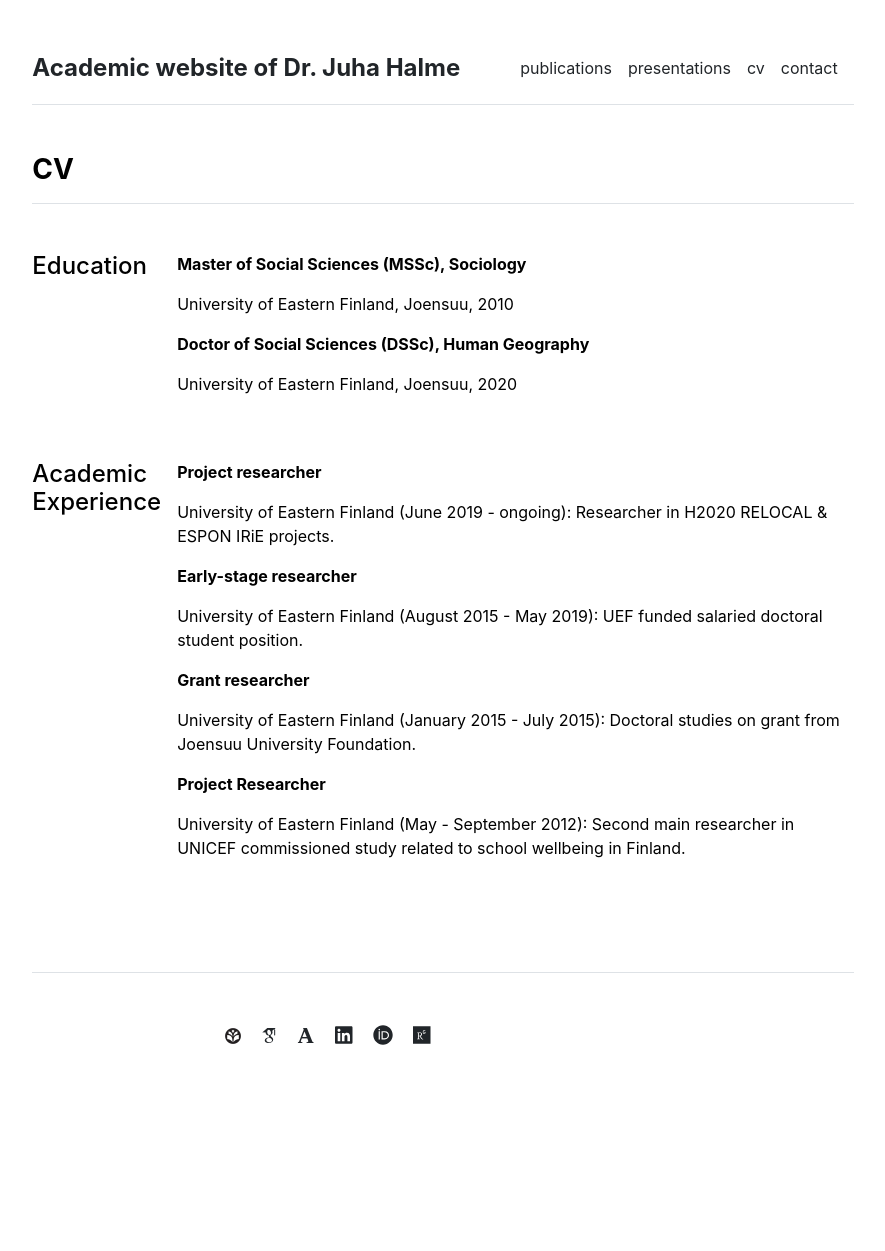
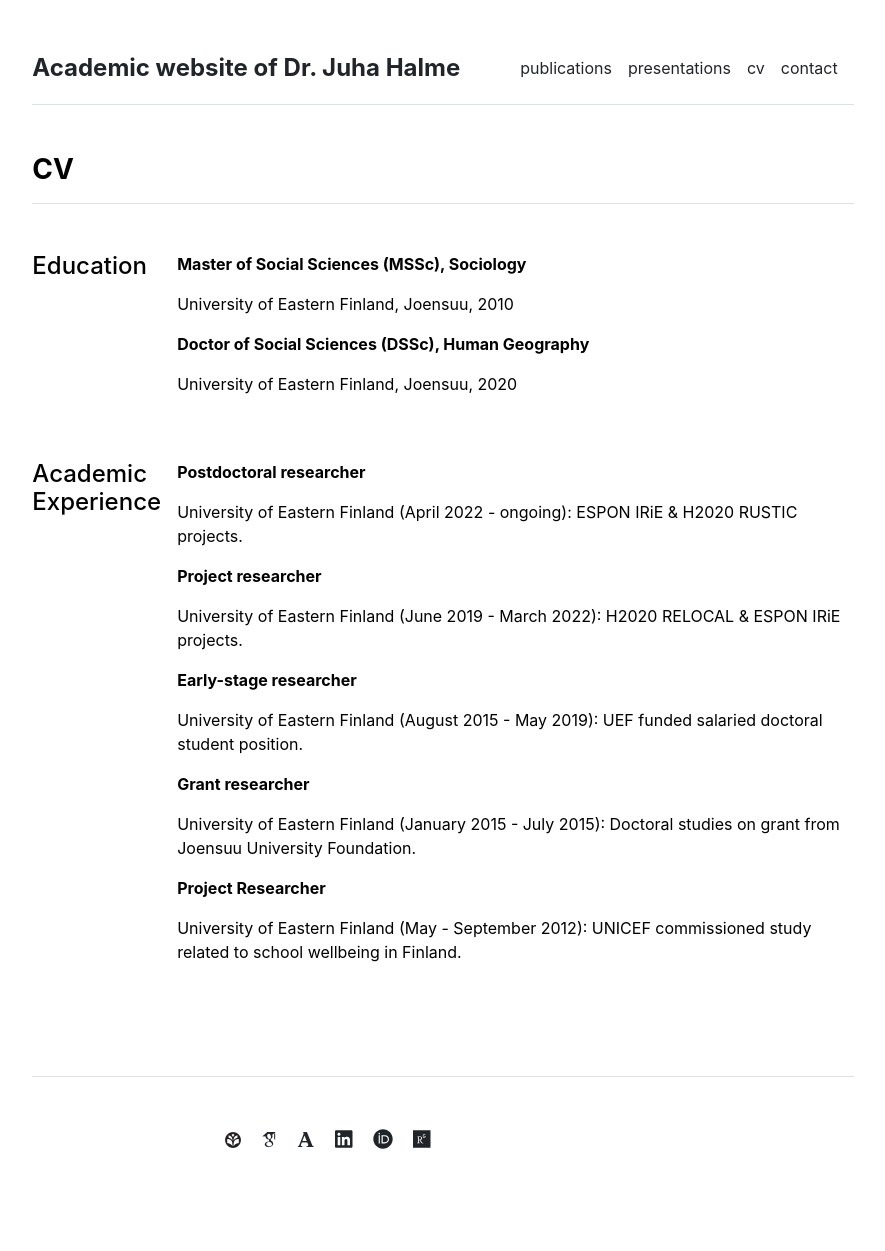
Before and after one commit to juhahalme/academicprofile, a Jekyll site: the page built from cv.md, in a window 1280 px wide. Shown: the whole page, without its empty margins (197-1082 px from the left). Built offline with Jekyll 4.4.1, drawn with Linux system fonts in a browser that asks for light colours; some web fonts are replaced; before the commit the page ends 1147 px from its top, so only the background shows below that.

Commit message:
Update academic-experience.yml

```diff
--- a/_data/cv/academic-experience.yml
+++ b/_data/cv/academic-experience.yml
@@ -1,6 +1,9 @@
+
+- title: 'Postdoctoral researcher'
+  description: 'University of Eastern Finland (April 2022 - ongoing): ESPON IRiE & H2020 RUSTIC projects.'
 
 - title: 'Project researcher'
-  description: 'University of Eastern Finland (June 2019 - ongoing): Researcher in H2020 RELOCAL & ESPON IRiE projects.'
+  description: 'University of Eastern Finland (June 2019 - March 2022): H2020 RELOCAL & ESPON IRiE projects.'
 
 - title: 'Early-stage researcher'
   description: 'University of Eastern Finland (August 2015 - May 2019): UEF funded salaried doctoral student position.'
@@ -9,4 +12,4 @@
   description: 'University of Eastern Finland (January 2015 - July 2015): Doctoral studies on grant from Joensuu University Foundation.'
 
 - title: 'Project Researcher'
-  description: 'University of Eastern Finland (May - September 2012): Second main researcher in UNICEF commissioned study related to school wellbeing in Finland.'
+  description: 'University of Eastern Finland (May - September 2012): UNICEF commissioned study related to school wellbeing in Finland.'
```
